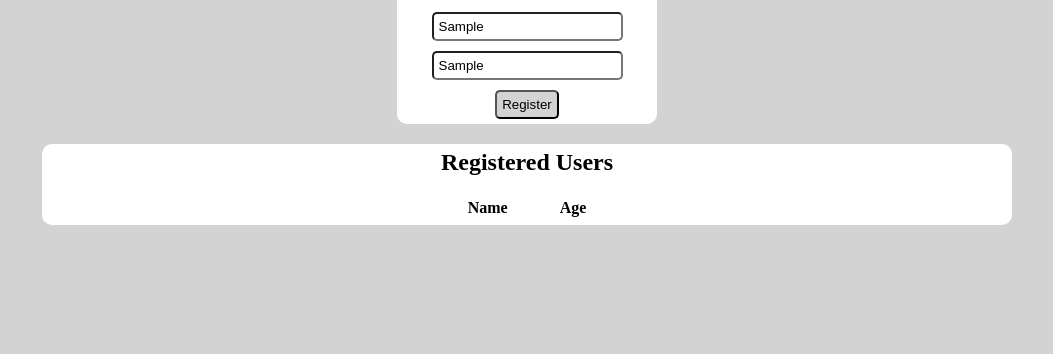
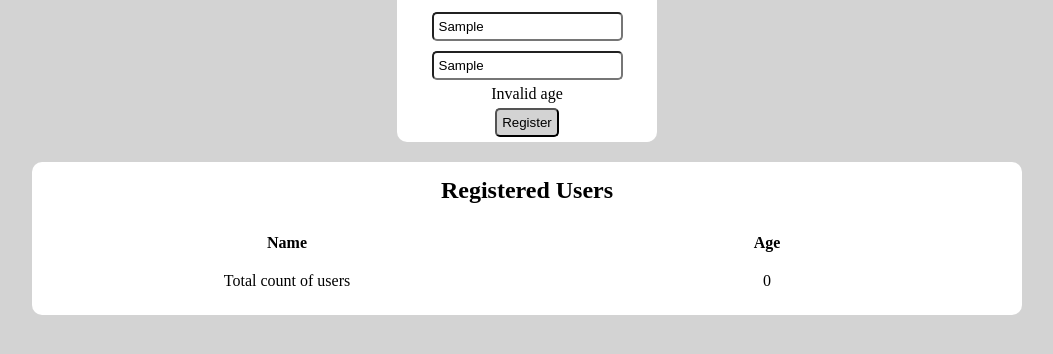
Before and after one commit to AikCholokian/JS, a website: page HW_40_UserRegistration/index.html in a window 1280 px wide. Both pictures are taken after typing "Sample", "Sample" into the empty fields and a click on the button "Register". Shown: the part 50-404 px from the top of the page, without its empty margins (113-1166 px from the left). Drawn offline with Linux system fonts and the light colour scheme.

Commit message:
refactor(core): Improve user registration and display
Refactor user creation logic into a dedicated function for better validation.
Update app.js to integrate user creation and display registered users in a table.
Enhance HTML to include a user count and CSS for table styling.

```diff
--- a/HW_40_UserRegistration/css/table.css
+++ b/HW_40_UserRegistration/css/table.css
@@ -1,23 +1,28 @@
+
 .result {
     background-color: white;
     color: black;
-    margin: 20px;
-    padding: 5px;
+    margin: 20px auto;
+    padding: 15px;
     border-radius: 10px;
     width: 75%;
-    display: flex;
-    flex-direction: column;
 }
+
 h2 {
     margin-top: 0;
+    text-align: center;
 }
-thead {
-    display: flex;
-    flex-direction: row;
-    justify-content: center;
-    align-items: center;
+
+table {
+    width: 100%;
+    border-collapse: collapse;
 }
-tr {
-    display: flex;
-    gap: 50px;
+
+th, td {
+    padding: 10px 16px;
+    text-align: center;
 }
+
+th, td {
+    width: 50%;
+}
--- a/HW_40_UserRegistration/index.html
+++ b/HW_40_UserRegistration/index.html
@@ -8,8 +8,10 @@
     <link rel="stylesheet" href="./css/main.css">
     <link rel="stylesheet" href="./css/form.css">
     <link rel="stylesheet" href="./css/table.css">
+    <script src="./js/user.js" defer></script>
     <script src="./js/userManager.js" defer></script>
     <script src="./js/app.js" defer></script>
+
 </head>
 <body>
 <div class="main">
@@ -49,6 +51,12 @@
             </thead>
             <tbody id="registeredUsers">
             </tbody>
+            <tfoot>
+            <tr>
+                <td>Total count of users</td>
+                <td id="totalUsers">0</td>
+            </tr>
+            </tfoot>
         </table>
     </div>
 
--- a/HW_40_UserRegistration/js/app.js
+++ b/HW_40_UserRegistration/js/app.js
@@ -2,27 +2,43 @@
 const form = document.querySelector("#registerForm");
 const userNameInput = document.querySelector("#userName");
 const ageInput = document.querySelector("#age");
+const list = document.querySelector("#registeredUsers");
+const er = document.querySelector("#error");
+const totalUsers = document.querySelector("#totalUsers");
 const userManager = createUserManager()
 
 form.addEventListener("submit",(event) => {
     event.preventDefault();
+    er.textContent = "";
     try {
     const userName = userNameInput.value.trim();
-    if (!userName) {
-        throw new Error("Name is required!");
-    };
-    const age = Number(ageInput.value.trim());
-    if (!age) {
-        throw new Error("Age is required!");
-    }
+    const rawAge = ageInput.value.trim();
+    const age = rawAge === "" ? null : Number(rawAge);
     const user = {
         name: userName,
         age: age,
     }
-    userManager.addUser(user);
-    userManager.getUsers();
+    userManager.addUser(createUser(user));
+    const userList = userManager.getUsers();
+    list.textContent = "";
+    userList.forEach(user => {
+        const tr = document.createElement("tr");
+        const tdName = document.createElement("td");
+        tdName.textContent = user.name;
+        const tdAge = document.createElement("td");
+        tdAge.textContent = `${user.age} years old`;
+        tr.append(tdName, tdAge);
+        list.append(tr);
+    })
+    totalUsers.textContent = userList.length;
+    form.reset();
     console.log(userManager.getUsers());
+
     } catch (error) {
+        er.textContent = error.message;
         console.log(error);
     }
+    finally {
+        console.log("Registration attempt completed!")
+    }
 });
--- a/HW_40_UserRegistration/js/user.js
+++ b/HW_40_UserRegistration/js/user.js
@@ -0,0 +1,20 @@
+function createUser(user) {
+    const { name, age } = user;
+    if (!name) {
+        throw new Error("Name is required");
+    }
+
+    if (age === undefined || age === null) {
+        throw new Error("Age is required");
+    }
+    if (!Number.isInteger(age)) {
+        throw new Error("Invalid age");
+    }
+    if (age < 0 || age > 120) {
+        throw new Error("Invalid age");
+    }
+    return {
+        id: Date.now(),
+        ...user,
+    };
+}
```
